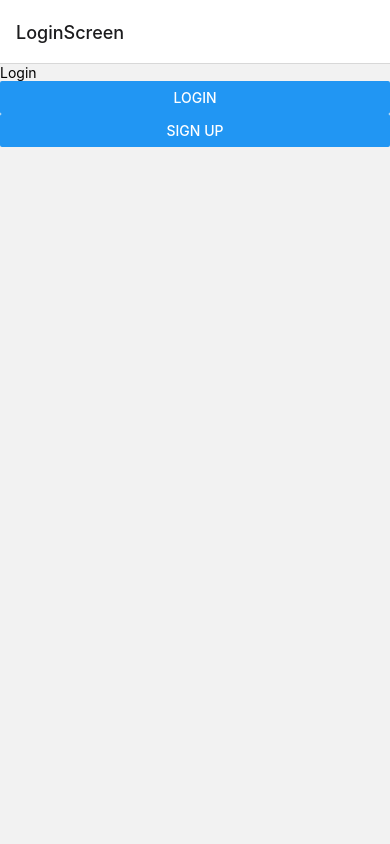
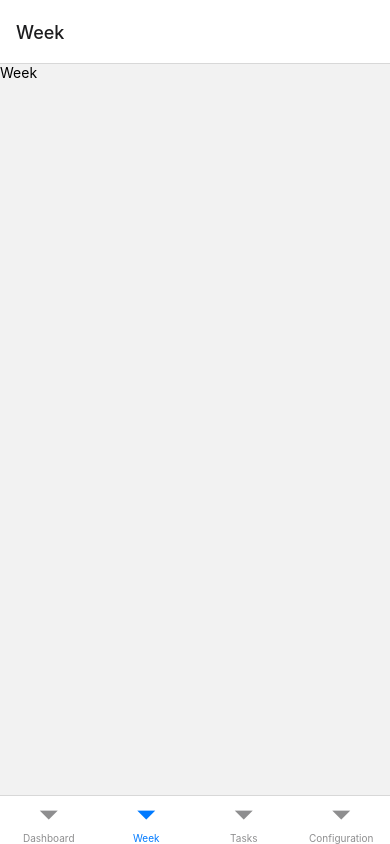
Before and after one commit to JordiMartinezDev/cleaningWars, a React Native app: screen /Week in a window 390 px wide. Built offline with nearby package versions, Linux system fonts and the light colour scheme.

Commit message:
Login&Log out navigation + mocked Auth

```diff
--- /dev/null
+++ b/components/LoggedInAppNavigator.js
@@ -0,0 +1,26 @@
+import { View, Text, Settings } from "react-native";
+import React from "react";
+
+import { createBottomTabNavigator } from "@react-navigation/bottom-tabs";
+import Dashboard from "../screens/Dashboard";
+import { useSelector } from "react-redux";
+import Week from "../screens/Week";
+import Tasks from "../screens/Tasks";
+import Configuration from "../screens/Configuration";
+
+const Tab = createBottomTabNavigator();
+
+const LoggedInAppNavigator = () => {
+  const userId = useSelector((state) => state.auth.userId);
+
+  return (
+    <Tab.Navigator>
+      <Tab.Screen name="Dashboard" component={Dashboard} />
+      <Tab.Screen name="Week" component={Week} />
+      <Tab.Screen name="Tasks" component={Tasks} />
+      <Tab.Screen name="Configuration" component={Configuration} />
+    </Tab.Navigator>
+  );
+};
+
+export default LoggedInAppNavigator;
--- a/components/LoginScreen.js
+++ b/components/LoginScreen.js
@@ -1,14 +1,16 @@
 import { useSelector } from "react-redux";
 import NotLoggedIn from "../screens/Auth/NotLoggedIn";
-import LoggedIn from "../screens/LoggedIn";
 import React from "react";
+import LoggedInAppNavigator from "./LoggedInAppNavigator";
 
 const LoginScreen = () => {
   const isUserAuthenticated = useSelector(
     (state) => state.auth.userIsAuthenticated
   ); // This has to be dynamically managed by Context
 
-  return <>{isUserAuthenticated ? <LoggedIn /> : <NotLoggedIn />}</>;
+  return (
+    <>{isUserAuthenticated ? <LoggedInAppNavigator /> : <NotLoggedIn />}</>
+  );
 };
 
 export default LoginScreen;
--- a/context/redux/slicers/authSlicer.js
+++ b/context/redux/slicers/authSlicer.js
@@ -3,17 +3,17 @@ import { createSlice } from "@reduxjs/toolkit";
 const authSlicer = createSlice({
   name: "Authentication",
   initialState: {
-    id: "0",
-    userIsAuthenticated: false,
+    userId: "0",
+    userIsAuthenticated: true,
   },
   reducers: {
     authenticated(state, action) {
       state.userIsAuthenticated = true;
-      state.id = action.payload.id;
+      state.userId = action.payload.userId;
     },
     notAuthenticated(state, action) {
       state.userIsAuthenticated = false;
-      state.id = "0";
+      state.userId = "0";
     },
   },
 });
--- a/package.json
+++ b/package.json
@@ -9,6 +9,7 @@
     "web": "expo start --web"
   },
   "dependencies": {
+    "@react-navigation/bottom-tabs": "^6.5.20",
     "@react-navigation/native": "^6.1.17",
     "@react-navigation/native-stack": "^6.9.26",
     "@reduxjs/toolkit": "^2.2.5",
--- a/screens/Auth/Login.js
+++ b/screens/Auth/Login.js
@@ -1,15 +1,22 @@
 import { View, Text, Button } from "react-native";
 import React from "react";
 import navigation, { useNavigation } from "@react-navigation/native";
+import { useDispatch } from "react-redux";
+import { authenticated } from "../../context/redux/slicers/authSlicer";
 
 const Login = () => {
   const navigation = useNavigation();
+  const dispatch = useDispatch();
 
   function showSignUpScreen() {
     navigation.replace("SignUpScreen");
   }
   function loginAttempt() {
-    // Change context isUserAuthenticated
+    const mockAuth = true;
+
+    if (mockAuth) {
+      dispatch(authenticated("2"));
+    }
   }
 
   return (
--- a/screens/Auth/SignUp.js
+++ b/screens/Auth/SignUp.js
@@ -11,7 +11,7 @@ const SignUp = () => {
   return (
     <View>
       <Text>SignUp</Text>
-      <Button title="Login" onPress={showLoginScreen}></Button>
+      <Button title="Go to Login Screen" onPress={showLoginScreen}></Button>
     </View>
   );
 };
--- /dev/null
+++ b/screens/Configuration.js
@@ -0,0 +1,21 @@
+import { View, Text, Button } from "react-native";
+import React from "react";
+import { useDispatch } from "react-redux";
+import { notAuthenticated } from "../context/redux/slicers/authSlicer";
+
+const Configuration = () => {
+  dispatch = useDispatch();
+
+  function handleLogout() {
+    dispatch(notAuthenticated());
+  }
+
+  return (
+    <View>
+      <Text>Configuration</Text>
+      <Button title="Logout" onPress={handleLogout} />
+    </View>
+  );
+};
+
+export default Configuration;
--- a/screens/LoggedIn.js
+++ /dev/null
@@ -1,12 +0,0 @@
-import { View, Text } from "react-native";
-import React from "react";
-
-const LoggedIn = () => {
-  return (
-    <>
-      <Text> You have successfully logged in</Text>
-    </>
-  );
-};
-
-export default LoggedIn;
--- /dev/null
+++ b/screens/Tasks.js
@@ -0,0 +1,12 @@
+import { View, Text } from "react-native";
+import React from "react";
+
+const Tasks = () => {
+  return (
+    <View>
+      <Text>ManageTasks</Text>
+    </View>
+  );
+};
+
+export default Tasks;
--- /dev/null
+++ b/screens/Week.js
@@ -0,0 +1,12 @@
+import { View, Text } from "react-native";
+import React from "react";
+
+const Week = () => {
+  return (
+    <View>
+      <Text>Week</Text>
+    </View>
+  );
+};
+
+export default Week;
```
Also changed, not shown: screens/Settings.js (deleted, +0 -17 lines), screens/WeeklyTasks.js (deleted), 1 other file (tests, documents, lock files or other folders).
